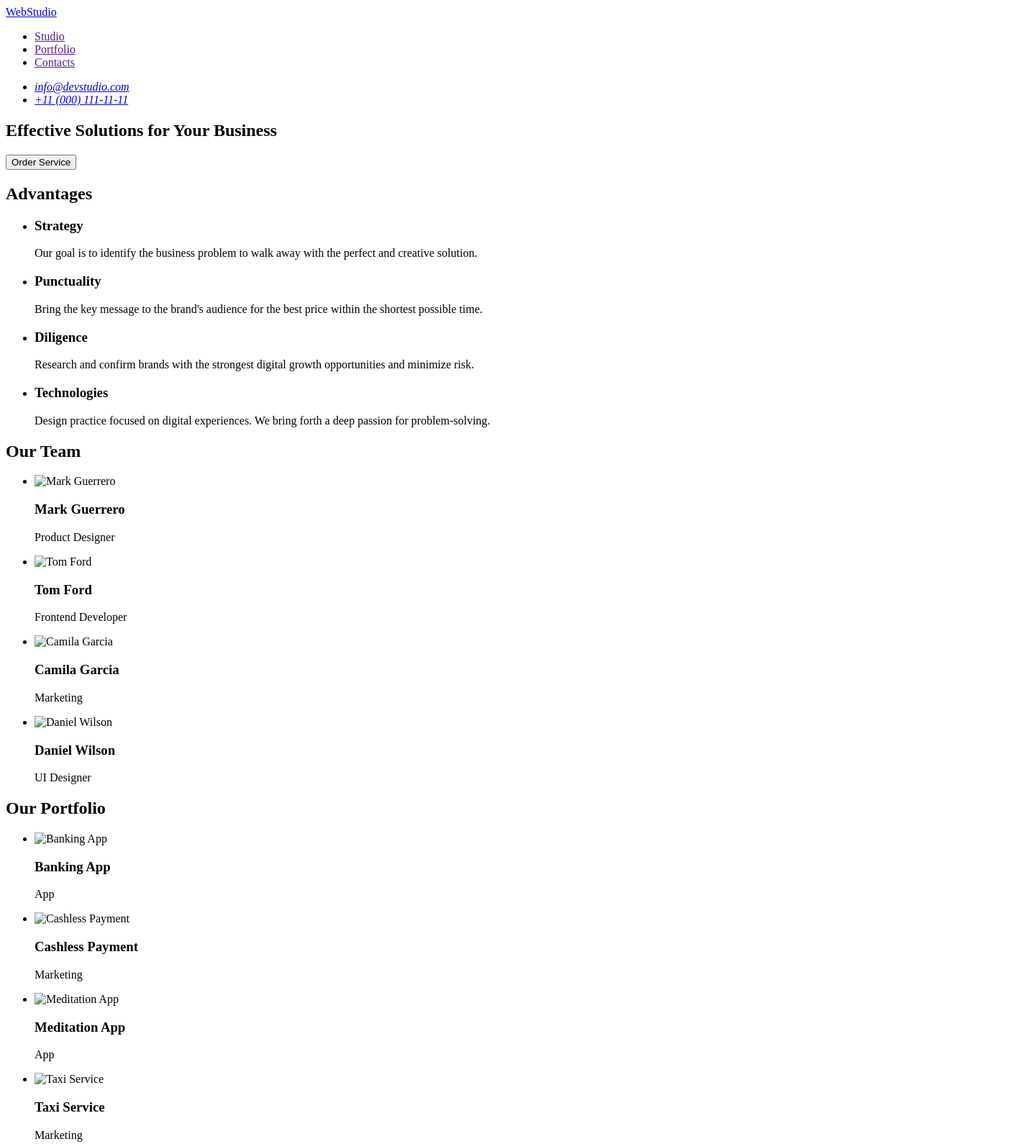
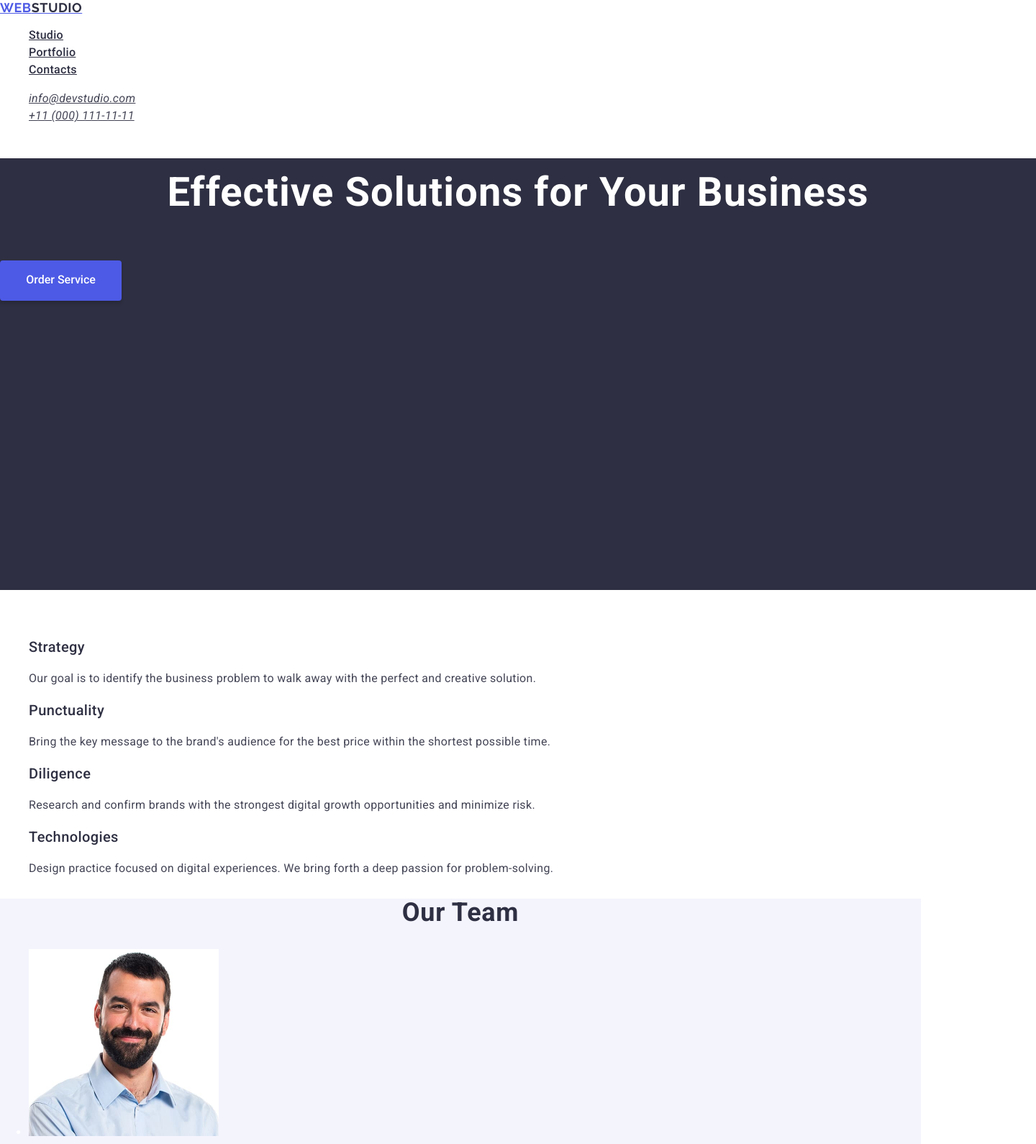
Before and after one commit to AnzhelikaYa/goit-markup-hw-02, a plain HTML site: page index.html in a window 1280 px wide. Shown: the top 1590 px of the page at 72% size, 1440 px wide, since content can reach past the window. Drawn offline with nearby package versions, Linux system fonts and the light colour scheme.

Commit message:
add initial file

```diff
--- /dev/null
+++ b/css/styles.css
@@ -0,0 +1,200 @@
+body {
+    font-family: "Roboto", sans-serif;
+    color:white ;
+}
+.logo{
+    font-family: "Raleway", sans-serif;
+    font-weight: 700;
+        font-size: 18px;
+
+        /* line-height: 21px; */
+        line-height: 1.17;
+        letter-spacing: 0.03em;
+        text-transform: uppercase;
+        color: #4d5ae5;
+}
+.logo-span{
+    font-family: "Raleway", sans-serif;
+    font-weight: 700;
+        font-size: 18px;
+
+        /* line-height: 21px; */
+        line-height: 1.17;
+        letter-spacing: 0.03em;
+        text-transform: uppercase;
+        color: #2e2f42;
+}
+.header-nav-link{
+    font-family: "Roboto", sans-serif;
+    font-weight: 500;
+        font-size: 16px;
+
+        /* line-height: 24px; */
+        line-height: 1.5;
+        letter-spacing: 0.02em;
+        color: #2e2f42;
+}
+.header-nav-link:hover{
+    color: #404bbf;
+}
+.header-nav-link-portfolio{
+    font-family: "Roboto", sans-serif;
+    font-weight: 500;
+        font-size: 16px;
+
+        /* line-height: 24px; */
+        line-height: 1.5;
+        letter-spacing: 0.02em;
+        color: #2e2f42;
+}
+.header-nav-link-portfolio:hover{
+    color: #404bbf;
+}
+.header-nav-link-contacts{
+    font-family: "Roboto", sans-serif;
+        font-weight: 500;
+        font-size: 16px;
+
+        /* line-height: 24px; */
+        line-height: 150%;
+        letter-spacing: 0.02em;
+        color: #2e2f42;
+}
+.header-nav-link-contacts:hover{
+    color: #404bbf;
+}
+.address-link{
+    font-family: "Roboto", sans-serif;
+    font-weight: 400;
+        font-size: 16px;
+
+        /* line-height: 24px; */
+        line-height: 1.5;
+        letter-spacing: 0.02em;
+        color: #434455;
+}
+.address-link:hover, .address-link:focus{
+    color: #404bbf;
+}
+.address-link-tel{
+        font-weight: 400;
+        font-size: 16px;
+
+        /* line-height: 24px; */
+        line-height: 1.5;
+        letter-spacing: 0.02em;
+        color: #434455;
+}
+.address-link-tel:hover,.address-link-tel:focus {
+     color: #404bbf;
+}
+.main-page{
+        width: 1440px;
+        height: 600px;
+    background: #2e2f42;
+}
+.main-page-title{
+    font-weight: 700;
+        font-size: 56px;
+
+        /* line-height: 60px; */
+        line-height: 1.7;
+        letter-spacing: 0.02em;
+        text-align: center;
+        color: #fff;
+}
+.all-button{
+    border-radius: 4px;
+    padding: 16px 32px;
+    font-weight: 500;
+    font-size: 16px;
+    width: 169px;
+    height: 56px;
+    box-shadow: 0 4px 4px 0 rgba(0, 0, 0, 0.15);
+        background: #4d5ae5;
+        cursor: pointer;
+        border: none;
+        color: white;
+}
+.all-button:hover{
+background: #404bbf;
+}
+.desc-page{
+font-family: "Roboto", sans-serif;
+/* line-height: 24px; */
+    line-height: 1.2;
+    letter-spacing: 0.02em;
+    color: #2e2f42;
+    font-weight: 500;
+        font-size: 20px;
+}
+.desc-page-text{
+    font-family: "Roboto", sans-serif;
+    /* line-height: 24px; */
+        line-height: 1.5;
+        letter-spacing: 0.02em;
+        color: #434455;
+        font-weight: 400;
+       font-size: 16px;
+}
+.team-page{
+    background: #f4f4fd;
+}
+.user-name-page{
+    font-family: "Roboto", sans-serif;
+    font-weight: 700;
+        font-size: 36px;
+
+        /* line-height: 40px; */
+        line-height: 1.11;
+        letter-spacing: 0.02em;
+        text-align: center;
+        color: #2e2f42;
+}
+.team-name{
+    font-family: "Roboto", sans-serif;
+    font-weight: 500;
+        font-size: 20px;
+
+        /* line-height: 24px; */
+        line-height: 1.2;
+        letter-spacing: 0.02em;
+        text-align: center;
+        color: #2e2f42;
+}
+.desc{
+    font-family: "Roboto", sans-serif;
+    font-weight: 400;
+        font-size: 16px;
+
+        /* line-height: 24px; */
+        line-height: 1.5;
+        letter-spacing: 0.02em;
+        text-align: center;
+        color: #434455;
+}
+.footer-page{
+    background: #2e2f42;
+}
+.footer-logo-span{
+    font-family: "Raleway", sans-serif;
+    font-weight: 700;
+    font-size: 18px;
+
+    /* line-height: 21px; */
+    line-height: 1.17;
+    letter-spacing: 0.03em;
+    text-transform: uppercase;
+    color: #f4f4fd;
+
+}
+.footer-text{
+    font-family: "Roboto", sans-serif;
+    font-weight: 400;
+        font-size: 16px;
+
+        /* line-height: 24px; */
+        line-height: 1.5;
+        letter-spacing: 0.02em;
+        color: #f4f4fd;
+}
--- a/index.html
+++ b/index.html
@@ -4,65 +4,90 @@
     <meta charset="UTF-8" />
     <meta name="viewport" content="width=device-width, initial-scale=1.0" />
     <title>WebStusio</title>
+    <link rel="preconnect" href="https://fonts.googleapis.com" />
+    <link rel="preconnect" href="https://fonts.gstatic.com" crossorigin />
+    <link
+      href="https://fonts.googleapis.com/css2?family=Raleway:ital,wght@0,700;1,700&family=Roboto:ital,wght@0,100..900;1,100..900&display=swap"
+      rel="stylesheet"
+    />
+    <link
+      rel="stylesheet"
+      href="https://cdnjs.cloudflare.com/ajax/libs/modern-normalize/1.1.0/modern-normalize.min.css"
+    />
   </head>
   <body>
+    <link rel="stylesheet" href="./css/styles.css" />
+    <!--header-->
     <header>
       <nav>
-        <a href="./index.html">WebStudio</a>
+        <a href="./index.html" class="logo"
+          >Web<span class="logo-span">Studio</span></a
+        >
         <ul>
-          <li><a href="">Studio</a></li>
-          <li><a href="">Portfolio</a></li>
-          <li><a href="">Contacts</a></li>
+          <li><a href="" class="header-nav-link">Studio</a></li>
+          <li><a href="" class="header-nav-link-portfolio">Portfolio</a></li>
+          <li><a href="" class="header-nav-link-contacts">Contacts</a></li>
         </ul>
       </nav>
       <address>
         <ul>
-          <li><a href="mailto:info@devstudio.com">info@devstudio.com</a></li>
-          <li><a href="tel:+110001111111">+11 (000) 111-11-11</a></li>
+          <li>
+            <a href="mailto:info@devstudio.com" class="address-link"
+              >info@devstudio.com</a
+            >
+          </li>
+          <li>
+            <a href="tel:+110001111111" class="address-link-tel"
+              >+11 (000) 111-11-11</a
+            >
+          </li>
         </ul>
       </address>
     </header>
 
     <main>
-      <section>
-        <h1>Effective Solutions for Your Business</h1>
-        <button type="button">Order Service</button>
+      <!--main-->
+      <section class="main-page">
+        <h1 class="main-page-title">Effective Solutions for Your Business</h1>
+        <button type="button" class="all-button">Order Service</button>
       </section>
+      <!--text-container-->
       <section>
         <h2>Advantages</h2>
         <ul>
           <li>
-            <h3>Strategy</h3>
-            <p>
+            <h3 class="desc-page">Strategy</h3>
+            <p class="desc-page-text">
               Our goal is to identify the business problem to walk away with the
               perfect and creative solution.
             </p>
           </li>
           <li>
-            <h3>Punctuality</h3>
-            <p>
+            <h3 class="desc-page">Punctuality</h3>
+            <p class="desc-page-text">
               Bring the key message to the brand's audience for the best price
               within the shortest possible time.
             </p>
           </li>
           <li>
-            <h3>Diligence</h3>
-            <p>
+            <h3 class="desc-page">Diligence</h3>
+            <p class="desc-page-text">
               Research and confirm brands with the strongest digital growth
               opportunities and minimize risk.
             </p>
           </li>
           <li>
-            <h3>Technologies</h3>
-            <p>
+            <h3 class="desc-page">Technologies</h3>
+            <p class="desc-page-text">
               Design practice focused on digital experiences. We bring forth a
               deep passion for problem-solving.
             </p>
           </li>
         </ul>
       </section>
-      <section>
-        <h2>Our Team</h2>
+      <!--team out-->
+      <section class="team-page">
+        <h2 class="user-name-page">Our Team</h2>
         <ul>
           <li>
             <img
@@ -71,8 +96,8 @@
               width="264"
               height="260"
             />
-            <h3>Mark Guerrero</h3>
-            <p>Product Designer</p>
+            <h3 class="">Mark Guerrero</h3>
+            <p class="desc">Product Designer</p>
           </li>
           <li>
             <img
@@ -81,8 +106,8 @@
               width="264"
               height="260"
             />
-            <h3>Tom Ford</h3>
-            <p>Frontend Developer</p>
+            <h3 class="team-name">Tom Ford</h3>
+            <p class="desc">Frontend Developer</p>
           </li>
           <li>
             <img
@@ -91,8 +116,8 @@
               width="264"
               height="260"
             />
-            <h3>Camila Garcia</h3>
-            <p>Marketing</p>
+            <h3 class="team-name">Camila Garcia</h3>
+            <p class="desc">Marketing</p>
           </li>
           <li>
             <img
@@ -101,83 +126,86 @@
               width="264"
               height="260"
             />
-            <h3>Daniel Wilson</h3>
-            <p>UI Designer</p>
+            <h3 class="team-name">Daniel Wilson</h3>
+            <p class="desc">UI Designer</p>
           </li>
         </ul>
       </section>
+      <!--portfolio-->
       <section>
-        <h2>Our Portfolio</h2>
+        <h2 class="user-name-page">Our Portfolio</h2>
         <ul>
           <li>
             <img
-              src="./images/2/img-4.jpg"
+              src="./images/app.jpg"
               alt="Banking App"
               width="360"
               height="300"
             />
-            <h3>Banking App</h3>
-            <p>App</p>
+            <h3 class="team-name">Banking App</h3>
+            <p class="desc">App</p>
           </li>
           <li>
             <img
-              src="./images/2/img-3.jpg"
+              src="./images/skan.jpg"
               alt="Cashless Payment"
               width="360"
               height="300"
             />
-            <h3>Cashless Payment</h3>
-            <p>Marketing</p>
+            <h3 class="team-name">Cashless Payment</h3>
+            <p class="desc">Marketing</p>
           </li>
           <li>
             <img
-              src="./images/2/img-2.jpg"
+              src="./images/notebook.jpg"
               alt="Meditation App"
               width="360"
               height="300"
             />
-            <h3>Meditation App</h3>
-            <p>App</p>
+            <h3 class="team-name">Meditation App</h3>
+            <p class="desc">App</p>
           </li>
         </ul>
         <ul>
           <li>
             <img
-              src="./images/2/img-5.jpg"
+              src="./images/car.jpg"
               alt="Taxi Service"
               width="360"
               height="300"
             />
-            <h3>Taxi Service</h3>
-            <p>Marketing</p>
+            <h3 class="team-name">Taxi Service</h3>
+            <p class="desc">Marketing</p>
           </li>
           <li>
             <img
-              src="./images/2/img-1.jpg"
+              src="./images/phone.jpg"
               alt="Screen Illustrations"
               width="360"
               height="300"
             />
-            <h3>Screen Illustrations</h3>
-            <p>Design</p>
+            <h3 class="team-name">Screen Illustrations</h3>
+            <p class="desc">Design</p>
           </li>
           <li>
             <img
-              src="./images/2/img.jpg"
+              src="./images/girl.jpg"
               alt="Online Courses"
               width="360"
               height="300"
             />
-            <h3>Online Courses</h3>
-            <p>Marketing</p>
+            <h3 class="team-name">Online Courses</h3>
+            <p class="desc">Marketing</p>
           </li>
         </ul>
       </section>
     </main>
 
-    <footer>
-      <a href="./index.html">WebStudio</a>
-      <p>
+    <footer class="footer-page">
+      <a href="./index.html" class="logo"
+        >Web<span class="footer-logo-span">Studio</span></a
+      >
+      <p class="footer-text">
         Increase the flow of customers and sales for your business with digital
         marketing & growth solutions.
       </p>
```
Also changed, not shown: images/Logo.png (added), images/app.jpg (added), images/car.jpg (added), images/girl.jpg (added), images/img-1.jpg (added), images/img-2.jpg (added), images/img-3.jpg (added), images/img.jpg (added), images/notebook.jpg (added), images/phone.jpg (added), images/skan.jpg (added).
